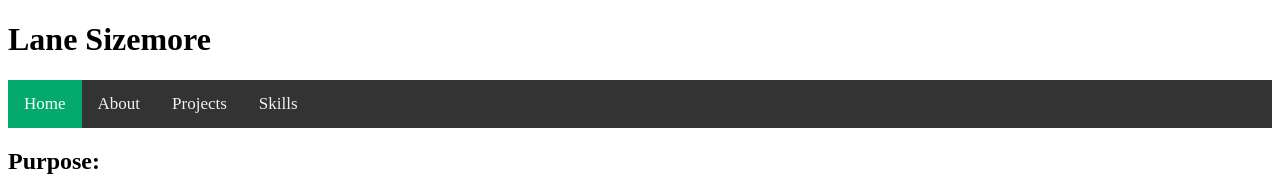
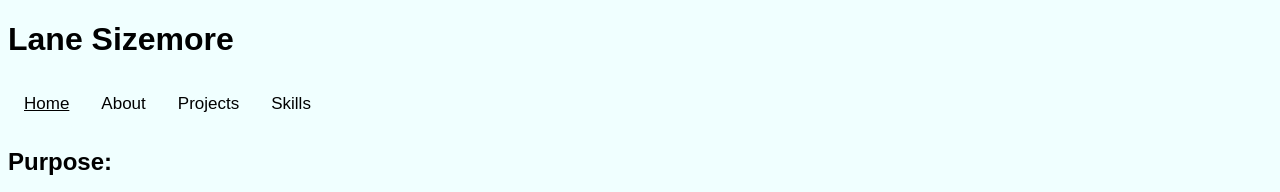
Before and after one commit to lanerileys/lanerileys.github.io, a plain HTML site: page index.html in a window 1280 px wide. Shown: the top 192 px of the page. Drawn offline with Linux system fonts and the light colour scheme.

Commit message:
Update style.css

```diff
--- a/style.css
+++ b/style.css
@@ -1,37 +1,40 @@
-/* Add a black background color to the top navigation */
+body {
+    font-family: Arial;
+    background-color: azure;
+}
+
+h1 {
+
+}
+
 .topnav {
-  background-color: #333;
+    background-color: azure;
     overflow: hidden;
 }
 
 .topnav a {
     float: left;
     display: block;
-  color: #f2f2f2;
+    border-radius: 20px;
+    color: black;
     text-align: center;
     padding: 14px 16px;
     text-decoration: none;
     font-size: 17px;
 }
 
-/* Change the color of links on hover */
 .topnav a:hover {
-  background-color: #ddd;
+    background-color: azure;
+    text-decoration: underline;
     color: black;
 }
 
-/* Add an active class to highlight the current page */
 .topnav a.active {
-  background-color: #04AA6D;
-  color: white;
+    background-color: azure;
+    text-decoration: underline;
+    color: black;
 }
 
-/* Hide the link that should open and close the topnav on small screens */
-.topnav .icon {
-  display: none;
-}
-}
-/* When the screen is less than 600 pixels wide, hide all links, except for the first one ("Home"). Show the link that contains should open and close the topnav (.icon) */
 @media screen and (max-width: 600px) {
   .topnav a:not(:first-child) {display: none;}
   .topnav a.icon {
@@ -40,7 +43,6 @@
   }
 }
 
-/* The "responsive" class is added to the topnav with JavaScript when the user clicks on the icon. This class makes the topnav look good on small screens (display the links vertically instead of horizontally) */
 @media screen and (max-width: 600px) {
   .topnav.responsive {position: relative;}
   .topnav.responsive a.icon {
```
Lines whose indentation alone changed are shown as unchanged.
